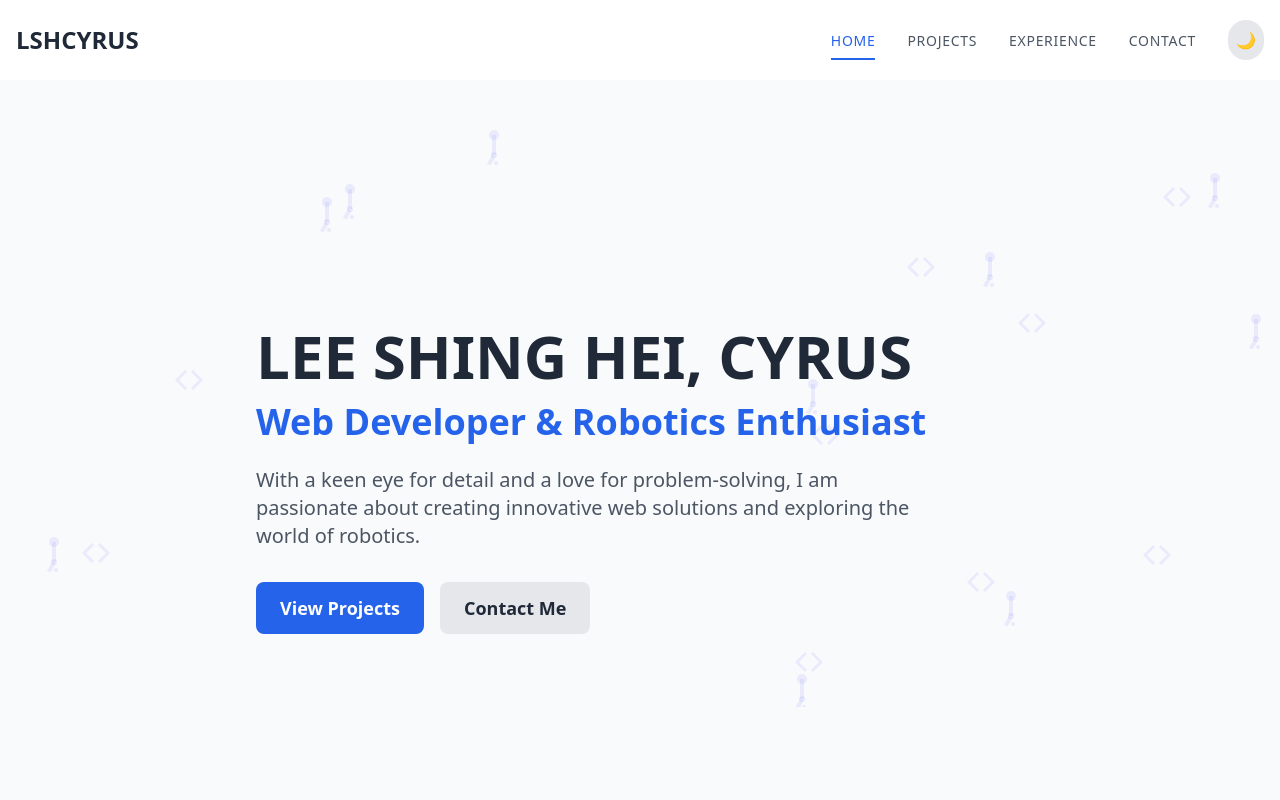
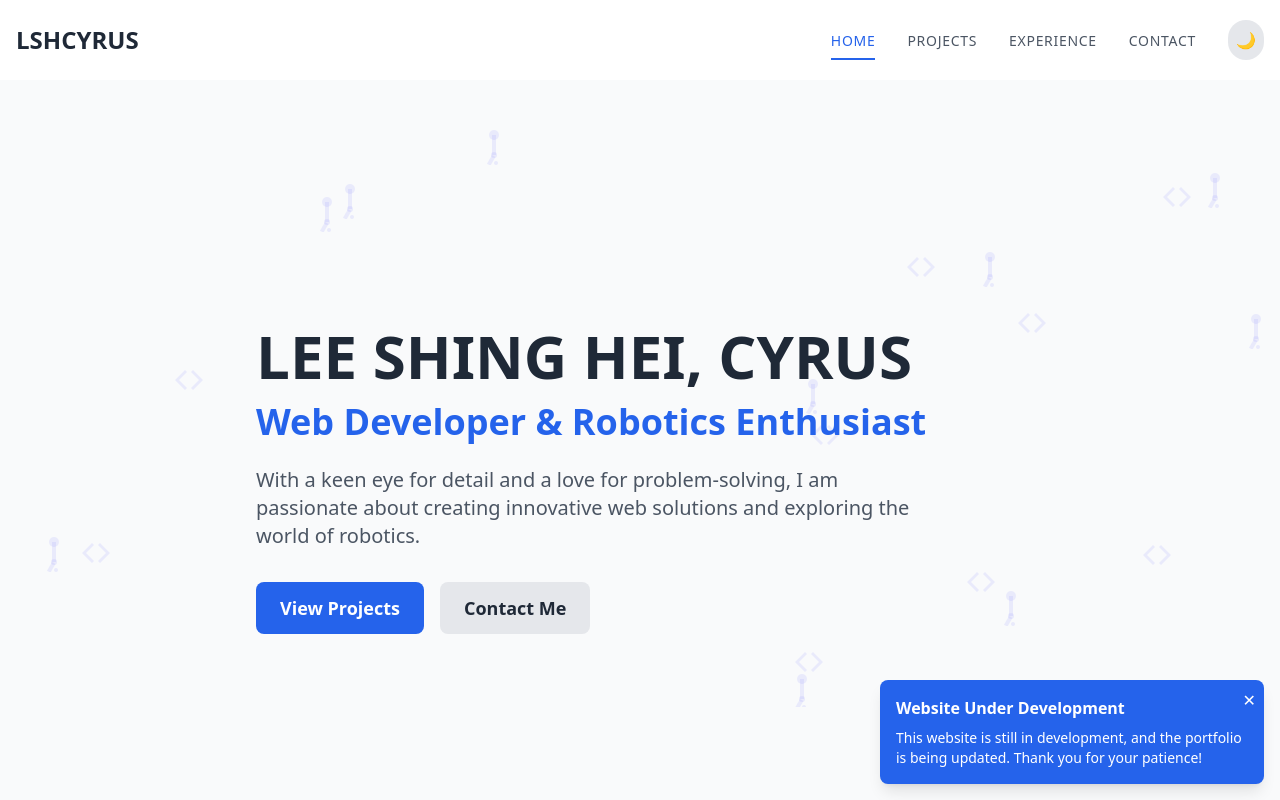
Before and after one commit to lshcyrus/portfolio, a Next.js app: page / in a window 1280 px wide. Shown: the top 800 px of the page. Built offline with nearby package versions, Linux system fonts and the light colour scheme.

Commit message:
update notice

```diff
--- /dev/null
+++ b/src/app/components/DevelopmentNotice.tsx
@@ -0,0 +1,35 @@
+'use client'
+
+import React, { useState, useEffect } from 'react';
+
+const DevelopmentNotice = () => {
+  const [isVisible, setIsVisible] = useState(true);
+
+  useEffect(() => {
+    const timer = setTimeout(() => {
+      setIsVisible(false);
+    }, 10000); // Hide after 10 seconds
+
+    return () => clearTimeout(timer);
+  }, []);
+
+  if (!isVisible) return null;
+
+  return (
+    <div className="fixed bottom-4 right-4 bg-blue-600 text-white p-4 rounded-lg shadow-lg z-50 max-w-sm">
+      <p className="font-semibold mb-2">Website Under Development</p>
+      <p className="text-sm">
+        This website is still in development, and the portfolio is being updated.
+        Thank you for your patience!
+      </p>
+      <button
+        onClick={() => setIsVisible(false)}
+        className="absolute top-2 right-2 text-white hover:text-gray-200"
+      >
+        ✕
+      </button>
+    </div>
+  );
+};
+
+export default DevelopmentNotice;
--- a/src/app/page.tsx
+++ b/src/app/page.tsx
@@ -1,5 +1,6 @@
 import Link from "next/link";
 import BackgroundAnimation from "./components/BackgroundAnimation";
+import DevelopmentNotice from "./components/DevelopmentNotice";
 
 export default function Home() {
   return (
@@ -24,6 +25,7 @@ export default function Home() {
           </Link>
         </div>
       </div>
+      <DevelopmentNotice />
     </div>
   );
 }
```
